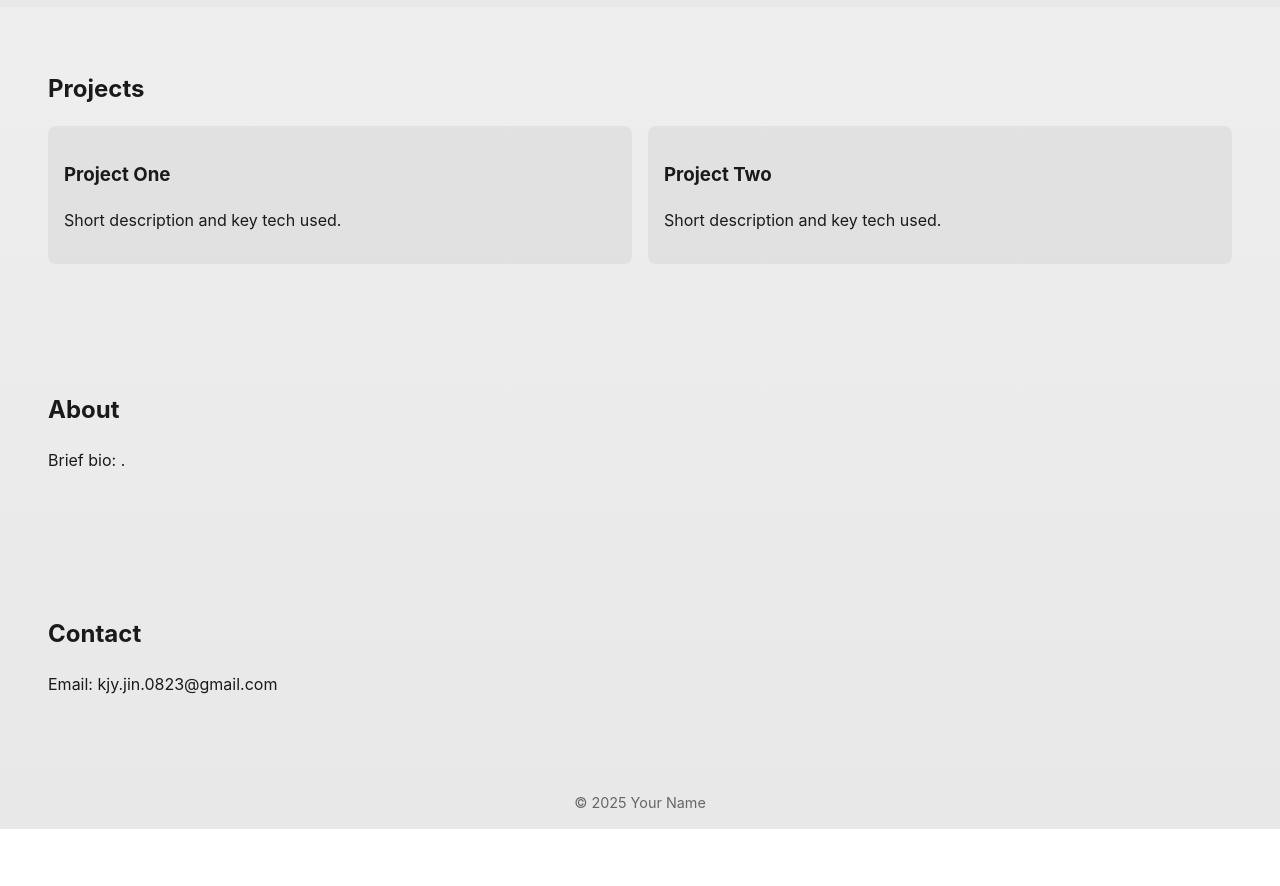
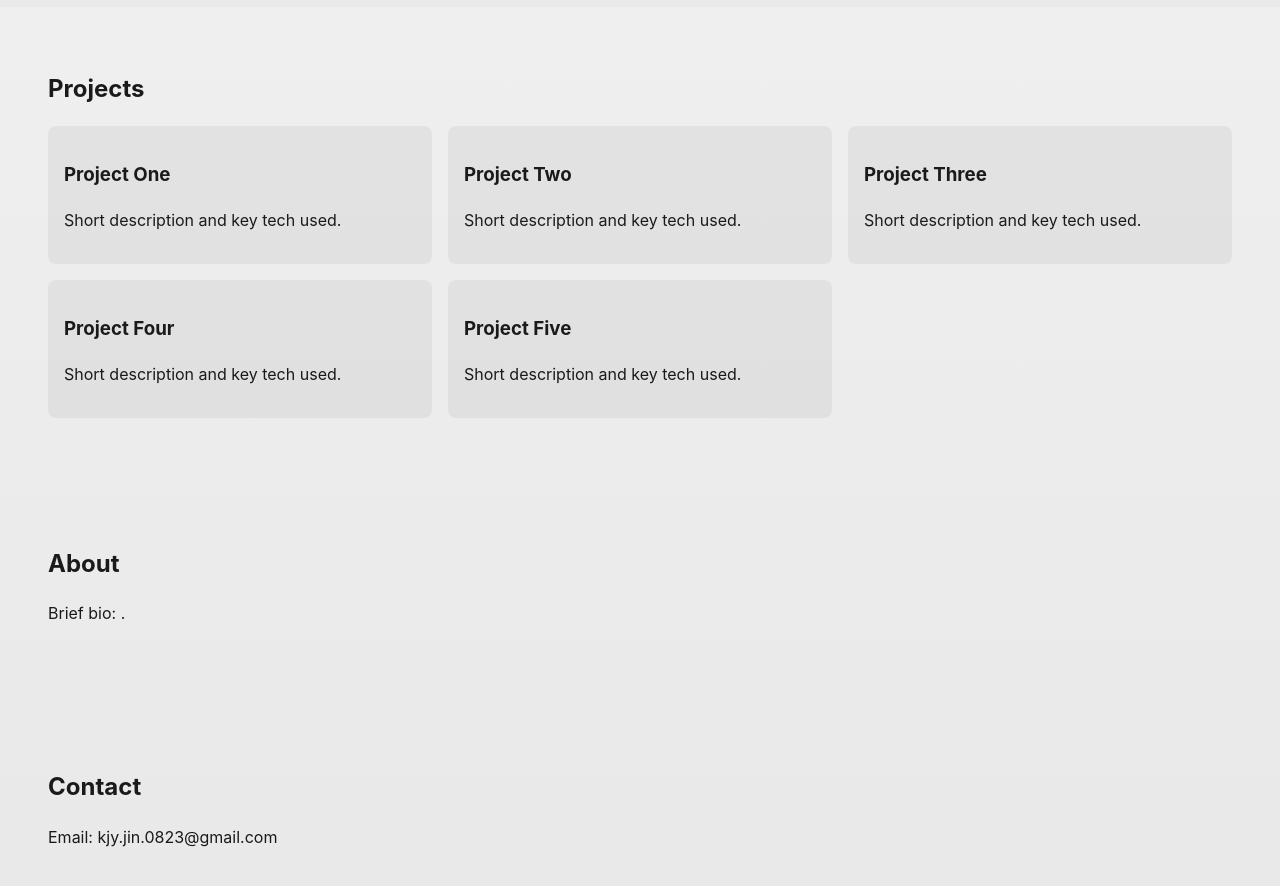
Before and after one commit to Ken1o/Portfolio-Website, a React (Vite) app: page / in a window 1280 px wide. Shown: the part 820-1706 px from the top of the page. Before the commit the page ends 1649 px from the top, so only its background shows below. Built offline with nearby package versions, Linux system fonts and the light colour scheme.

Commit message:
added more project blocks in landing page

```diff
--- a/src/pages/LandingPage.tsx
+++ b/src/pages/LandingPage.tsx
@@ -46,6 +46,18 @@ const LandingPage: React.FC = () => {
 						<h3>Project Two</h3>
 						<p>Short description and key tech used.</p>
 					</article>
+					<article className="lp-card">
+						<h3>Project Three</h3>
+						<p>Short description and key tech used.</p>
+					</article>
+					<article className="lp-card">
+						<h3>Project Four</h3>
+						<p>Short description and key tech used.</p>
+					</article>
+					<article className="lp-card">
+						<h3>Project Five</h3>
+						<p>Short description and key tech used.</p>
+					</article>
 				</div>
 			</section>
 
--- a/src/styles/LandingPage.css
+++ b/src/styles/LandingPage.css
@@ -86,7 +86,7 @@ body {
 
 .lp-grid {
   display: grid;
-  grid-template-columns: repeat(auto-fit, minmax(220px, 1fr));
+  grid-template-columns: repeat(3, minmax(220px, 1fr));
   gap: 1rem;
   margin-top: 1rem;
 }
```
